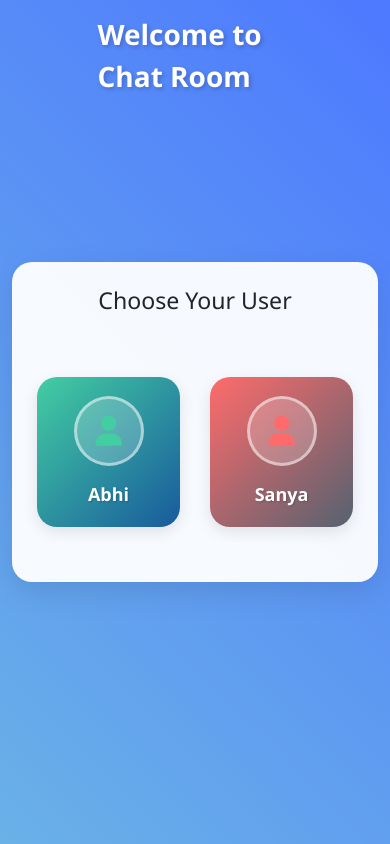
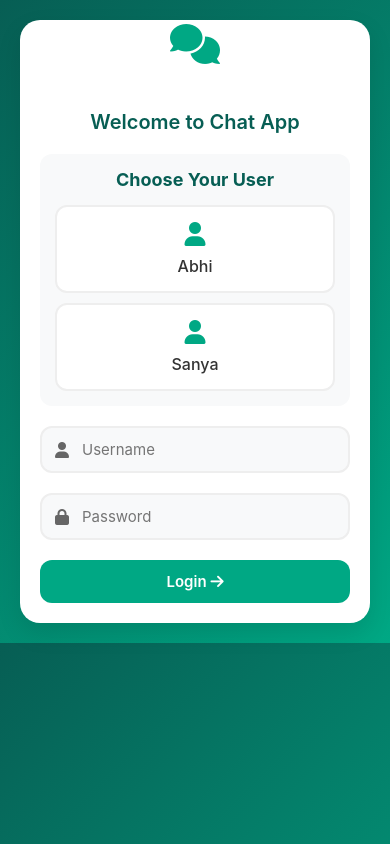
Before and after one commit to Mdazad4153/chat-app, a Flask app: page /login in a window 390 px wide. Run offline with Flask 3, Linux system fonts and the light colour scheme.

Commit message:
Enhanced login page UI for better mobile experience

```diff
--- a/templates/login.html
+++ b/templates/login.html
@@ -1,267 +1,332 @@
 <!DOCTYPE html>
 <html>
 <head>
-    <title>Login</title>
-    <link href="https://cdn.jsdelivr.net/npm/bootstrap@5.1.3/dist/css/bootstrap.min.css" rel="stylesheet">
-    <link href="https://cdnjs.cloudflare.com/ajax/libs/font-awesome/6.0.0/css/all.min.css" rel="stylesheet">
+    <title>Login - Chat App</title>
+    <meta name="viewport" content="width=device-width, initial-scale=1.0, maximum-scale=1.0, user-scalable=no">
+    <link rel="stylesheet" href="https://cdnjs.cloudflare.com/ajax/libs/font-awesome/6.0.0/css/all.min.css">
     <style>
+        :root {
+            --primary-color: #00A884;
+            --secondary-color: #075E54;
+            --error-color: #ff4444;
+            --success-color: #00C851;
+        }
+
+        * {
+            margin: 0;
+            padding: 0;
+            box-sizing: border-box;
+            font-family: -apple-system, BlinkMacSystemFont, "Segoe UI", Roboto, Helvetica, Arial, sans-serif;
+            -webkit-tap-highlight-color: transparent;
+        }
+
         body {
-            background: linear-gradient(45deg, #6ab1e7, #4d79ff);
             min-height: 100vh;
-            display: flex;
-            align-items: center;
-            font-family: 'Segoe UI', Tahoma, Geneva, Verdana, sans-serif;
-        }
-        .card {
-            border: none;
-            border-radius: 20px;
-            box-shadow: 0 10px 30px rgba(0,0,0,0.1);
-            animation: fadeIn 0.5s ease-out;
-            background: rgba(255, 255, 255, 0.95);
-            backdrop-filter: blur(10px);
-        }
-        .card-header {
-            background: transparent;
-            border-bottom: none;
-            padding: 25px 25px 0;
-        }
-        .card-body {
-            padding: 25px;
-        }
-        .form-control {
-            border-radius: 10px;
-            padding: 12px;
-            margin-bottom: 20px;
-            transition: all 0.3s ease;
-            border: 2px solid #e1e1e1;
-        }
-        .form-control:focus {
-            box-shadow: 0 0 15px rgba(77, 121, 255, 0.2);
-            border-color: #4d79ff;
-            transform: translateY(-2px);
-        }
-        .btn-primary {
-            border-radius: 10px;
-            padding: 12px;
-            background: linear-gradient(45deg, #4d79ff, #6ab1e7);
-            border: none;
-            transition: all 0.3s ease;
-            font-weight: bold;
-            letter-spacing: 1px;
-        }
-        .btn-primary:hover {
-            transform: translateY(-2px);
-            box-shadow: 0 5px 15px rgba(77, 121, 255, 0.3);
-        }
-        .alert {
-            animation: shake 0.5s ease-in-out;
-            border-radius: 10px;
-            border: none;
-            background: rgba(220, 53, 69, 0.1);
-            color: #dc3545;
-        }
-        .floating-text {
-            position: absolute;
-            top: 20px;
-            left: 50%;
-            transform: translateX(-50%);
-            color: white;
-            font-size: 28px;
-            font-weight: bold;
-            text-shadow: 2px 2px 4px rgba(0,0,0,0.2);
-            animation: float 3s ease-in-out infinite;
-        }
-        .user-select {
-            display: flex;
-            justify-content: center;
-            gap: 30px;
-            margin: 30px 0;
-        }
-        .user-box {
-            width: 150px;
-            height: 150px;
-            border-radius: 20px;
-            display: flex;
-            flex-direction: column;
-            align-items: center;
-            justify-content: center;
-            cursor: pointer;
-            transition: all 0.4s cubic-bezier(0.175, 0.885, 0.32, 1.275);
-            position: relative;
-            overflow: hidden;
-            background: white;
-            box-shadow: 0 5px 15px rgba(0,0,0,0.1);
-        }
-        .user-box:hover {
-            transform: translateY(-5px) scale(1.05);
-            box-shadow: 0 8px 25px rgba(77, 121, 255, 0.2);
-        }
-        .user-box.selected {
-            transform: translateY(-5px) scale(1.05);
-            box-shadow: 0 8px 25px rgba(77, 121, 255, 0.3);
-        }
-        #abhi-box {
-            background: linear-gradient(135deg, #43cea2, #185a9d);
-        }
-        #sanya-box {
-            background: linear-gradient(135deg, #ff6b6b, #556270);
-        }
-        .user-box.selected {
-            animation: pulse 2s infinite;
-        }
-        .user-icon {
-            width: 70px;
-            height: 70px;
-            border-radius: 50%;
-            background: rgba(255, 255, 255, 0.2);
-            backdrop-filter: blur(5px);
+            min-height: -webkit-fill-available;
+            background: linear-gradient(135deg, var(--secondary-color) 0%, var(--primary-color) 100%);
             display: flex;
             align-items: center;
             justify-content: center;
-            margin-bottom: 15px;
+            padding: 20px;
+        }
+
+        .login-container {
+            width: 100%;
+            max-width: 400px;
+            background: white;
+            padding: 30px;
+            border-radius: 20px;
+            box-shadow: 0 10px 25px rgba(0,0,0,0.1);
+            animation: slideUp 0.5s ease-out;
+        }
+
+        .app-logo {
+            text-align: center;
+            margin-bottom: 30px;
+        }
+
+        .app-logo i {
+            font-size: 48px;
+            color: var(--primary-color);
+            animation: bounce 2s infinite;
+        }
+
+        .app-title {
+            font-size: 24px;
+            color: var(--secondary-color);
+            text-align: center;
+            margin-bottom: 30px;
+            font-weight: 600;
+        }
+
+        .input-group {
+            margin-bottom: 20px;
+            position: relative;
+        }
+
+        .input-group i {
+            position: absolute;
+            left: 15px;
+            top: 50%;
+            transform: translateY(-50%);
+            color: #666;
             transition: all 0.3s ease;
-            border: 3px solid rgba(255, 255, 255, 0.5);
         }
-        .user-box:hover .user-icon {
-            transform: rotate(360deg);
+
+        .input-field {
+            width: 100%;
+            padding: 15px 15px 15px 45px;
+            border: 2px solid #eee;
+            border-radius: 12px;
+            font-size: 16px;
+            transition: all 0.3s ease;
+            background: #f8f9fa;
         }
-        .user-box i {
-            font-size: 30px;
+
+        .input-field:focus {
+            outline: none;
+            border-color: var(--primary-color);
+            background: white;
+            box-shadow: 0 0 0 3px rgba(0,168,132,0.1);
+        }
+
+        .input-field:focus + i {
+            color: var(--primary-color);
+        }
+
+        .login-button {
+            width: 100%;
+            padding: 15px;
+            background: var(--primary-color);
+            border: none;
+            border-radius: 12px;
             color: white;
+            font-size: 16px;
+            font-weight: 600;
+            cursor: pointer;
+            transition: all 0.3s ease;
+            position: relative;
+            overflow: hidden;
         }
-        .user-box span {
-            color: white;
-            font-weight: bold;
-            font-size: 18px;
-            text-shadow: 1px 1px 2px rgba(0,0,0,0.2);
+
+        .login-button:hover {
+            background: var(--secondary-color);
+            transform: translateY(-2px);
+            box-shadow: 0 5px 15px rgba(0,0,0,0.1);
         }
-        .user-box::after {
-            content: '';
-            position: absolute;
-            top: 0;
-            left: -100%;
-            width: 100%;
-            height: 100%;
-            background: linear-gradient(90deg, transparent, rgba(255,255,255,0.3), transparent);
-            transition: 0.5s;
+
+        .login-button:active {
+            transform: translateY(0);
         }
-        .user-box:hover::after {
-            left: 100%;
+
+        .flash-message {
+            padding: 12px;
+            border-radius: 10px;
+            margin-bottom: 20px;
+            text-align: center;
+            font-size: 14px;
+            animation: shake 0.5s ease-in-out;
+            background: #ffebee;
+            color: var(--error-color);
+            border: 1px solid var(--error-color);
         }
-        @keyframes fadeIn {
+
+        @keyframes slideUp {
             from {
                 opacity: 0;
-                transform: translateY(-20px);
+                transform: translateY(20px);
             }
             to {
                 opacity: 1;
                 transform: translateY(0);
             }
         }
+
+        @keyframes bounce {
+            0%, 20%, 50%, 80%, 100% {
+                transform: translateY(0);
+            }
+            40% {
+                transform: translateY(-20px);
+            }
+            60% {
+                transform: translateY(-10px);
+            }
+        }
+
         @keyframes shake {
             0%, 100% { transform: translateX(0); }
-            25% { transform: translateX(-10px); }
-            75% { transform: translateX(10px); }
+            10%, 30%, 50%, 70%, 90% { transform: translateX(-5px); }
+            20%, 40%, 60%, 80% { transform: translateX(5px); }
         }
-        @keyframes float {
-            0%, 100% { transform: translateY(0) translateX(-50%); }
-            50% { transform: translateY(-20px) translateX(-50%); }
-        }
-        @keyframes pulse {
-            0% {
-                box-shadow: 0 0 0 0 rgba(255, 255, 255, 0.4);
-            }
-            70% {
-                box-shadow: 0 0 0 10px rgba(255, 255, 255, 0);
-            }
-            100% {
-                box-shadow: 0 0 0 0 rgba(255, 255, 255, 0);
-            }
-        }
-        .password-container {
-            display: none;
+
+        .user-select {
+            margin-top: 20px;
+            text-align: center;
+            padding: 15px;
+            background: #f8f9fa;
+            border-radius: 12px;
             animation: fadeIn 0.5s ease-out;
         }
-        .password-container.show {
-            display: block;
+
+        .user-select h3 {
+            color: var(--secondary-color);
+            margin-bottom: 15px;
+            font-size: 18px;
         }
-        #abhi-box i {
-            color: #43cea2;
+
+        .user-options {
+            display: grid;
+            grid-template-columns: repeat(auto-fit, minmax(120px, 1fr));
+            gap: 10px;
+            margin-top: 15px;
         }
-        #sanya-box i {
-            color: #ff6b6b;
+
+        .user-option {
+            padding: 15px;
+            background: white;
+            border: 2px solid #eee;
+            border-radius: 12px;
+            cursor: pointer;
+            transition: all 0.3s ease;
+            display: flex;
+            flex-direction: column;
+            align-items: center;
+            gap: 10px;
+        }
+
+        .user-option:hover {
+            border-color: var(--primary-color);
+            transform: translateY(-2px);
+            box-shadow: 0 5px 15px rgba(0,0,0,0.1);
+        }
+
+        .user-option.selected {
+            border-color: var(--primary-color);
+            background: rgba(0,168,132,0.1);
+        }
+
+        .user-option i {
+            font-size: 24px;
+            color: var(--primary-color);
+        }
+
+        .user-option span {
+            font-weight: 500;
+            color: #333;
+        }
+
+        @media (max-width: 480px) {
+            .login-container {
+                padding: 20px;
+            }
+
+            .app-logo i {
+                font-size: 40px;
+            }
+
+            .app-title {
+                font-size: 20px;
+                margin-bottom: 20px;
+            }
+
+            .input-field {
+                padding: 12px 12px 12px 40px;
+                font-size: 15px;
+            }
+
+            .login-button {
+                padding: 12px;
+                font-size: 15px;
+            }
+
+            .user-options {
+                grid-template-columns: 1fr;
+            }
         }
     </style>
 </head>
 <body>
-    <div class="floating-text">Welcome to Chat Room</div>
-    <div class="container">
-        <div class="row justify-content-center">
-            <div class="col-md-6">
-                <div class="card">
-                    <div class="card-header">
-                        <h3 class="text-center">Choose Your User</h3>
+    <div class="login-container">
+        <div class="app-logo">
+            <i class="fas fa-comments"></i>
         </div>
-                    <div class="card-body">
+        <h1 class="app-title">Welcome to Chat App</h1>
+
         {% with messages = get_flashed_messages() %}
             {% if messages %}
                 {% for message in messages %}
-                                    <div class="alert alert-danger">{{ message }}</div>
+                    <div class="flash-message">{{ message }}</div>
                 {% endfor %}
             {% endif %}
         {% endwith %}
-                        <form method="POST" id="loginForm">
-                            <input type="hidden" id="username" name="username" value="">
+
         <div class="user-select">
-                                <div class="user-box" onclick="selectUser('Abhi')" id="abhi-box">
-                                    <div class="user-icon">
+            <h3>Choose Your User</h3>
+            <div class="user-options">
+                <div class="user-option" onclick="selectUser('Abhi')">
                     <i class="fas fa-user"></i>
-                                    </div>
                     <span>Abhi</span>
                 </div>
-                                <div class="user-box" onclick="selectUser('Sanya')" id="sanya-box">
-                                    <div class="user-icon">
+                <div class="user-option" onclick="selectUser('Sanya')">
                     <i class="fas fa-user"></i>
-                                    </div>
                     <span>Sanya</span>
                 </div>
             </div>
-                            <div class="password-container" id="passwordContainer">
-                                <div class="mb-3">
-                                    <label for="password" class="form-label">Password</label>
-                                    <input type="password" class="form-control" id="password" name="password" required>
-                                    <small id="passwordHelp" class="form-text text-muted">Password is 6 digit number</small>
         </div>
-                                <button type="submit" class="btn btn-primary w-100">Start Chatting</button>
+
+        <form method="POST" id="loginForm" style="margin-top: 20px;">
+            <div class="input-group">
+                <input type="text" id="username" name="username" class="input-field" placeholder="Username" readonly>
+                <i class="fas fa-user"></i>
             </div>
+            <div class="input-group">
+                <input type="password" name="password" class="input-field" placeholder="Password" required>
+                <i class="fas fa-lock"></i>
+            </div>
+            <button type="submit" class="login-button">
+                Login
+                <i class="fas fa-arrow-right"></i>
+            </button>
         </form>
     </div>
-                </div>
-            </div>
-        </div>
-    </div>
+
     <script>
         function selectUser(username) {
-            // Reset all boxes
-            document.querySelectorAll('.user-box').forEach(box => {
-                box.classList.remove('selected');
+            // Remove selected class from all options
+            document.querySelectorAll('.user-option').forEach(option => {
+                option.classList.remove('selected');
             });
 
-            // Select clicked box
-            const selectedBox = username === 'Abhi' ? 'abhi-box' : 'sanya-box';
-            document.getElementById(selectedBox).classList.add('selected');
+            // Add selected class to clicked option
+            const selectedOption = document.querySelector(`.user-option:has(span:contains('${username}')`);
+            if (selectedOption) {
+                selectedOption.classList.add('selected');
+            }
 
-            // Set username only
+            // Set username in input field
             document.getElementById('username').value = username;
-            document.getElementById('password').value = '';
+        }
 
-            // Show password container with animation
-            const passwordContainer = document.getElementById('passwordContainer');
-            passwordContainer.classList.add('show');
+        // Add ripple effect to buttons
+        document.querySelectorAll('.login-button').forEach(button => {
+            button.addEventListener('click', function(e) {
+                const ripple = document.createElement('span');
+                ripple.classList.add('ripple');
+                this.appendChild(ripple);
 
-            // Focus on password field
-            document.getElementById('password').focus();
-        }
+                const rect = button.getBoundingClientRect();
+                const x = e.clientX - rect.left;
+                const y = e.clientY - rect.top;
+
+                ripple.style.left = x + 'px';
+                ripple.style.top = y + 'px';
+
+                setTimeout(() => {
+                    ripple.remove();
+                }, 600);
+            });
+        });
     </script>
 </body>
 </html>
```
Lines whose indentation alone changed are shown as unchanged.
